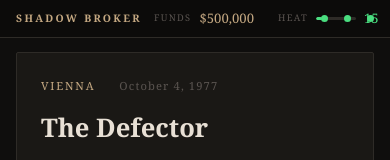
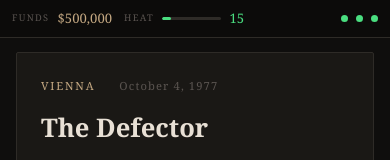
Before and after one commit to hsbakshi/shadow-broker, a React (Vite) app: page / in a window 390 px wide. Both pictures are taken after a click on the button "BEGIN OPERATION". Shown: the part 18-178 px from the top of the page. Built offline with nearby package versions, Linux system fonts and the light colour scheme; a web font is replaced by a local one.

Commit message:
Fix header overflow on mobile: hide title, tighten gaps

```diff
--- a/src/index.css
+++ b/src/index.css
@@ -655,12 +655,24 @@ html, body {
 
 @media (max-width: 600px) {
   .header-inner {
-    gap: 0.75rem;
-    padding: 0.5rem 1rem;
+    gap: 0.5rem;
+    padding: 0.5rem 0.75rem;
   }
 
   .game-title {
-    font-size: 0.65rem;
+    display: none;
+  }
+
+  .header-center {
+    gap: 0.75rem;
+  }
+
+  .heat-stat {
+    max-width: 120px;
+  }
+
+  .header-agents {
+    gap: 0.5rem;
   }
 
   .hagent-name {
```
